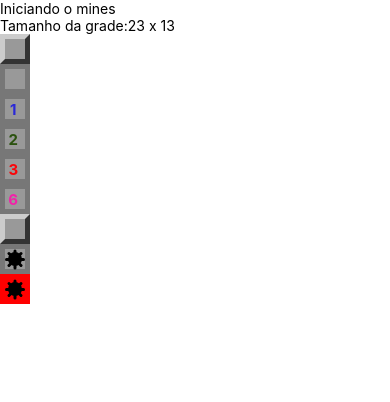
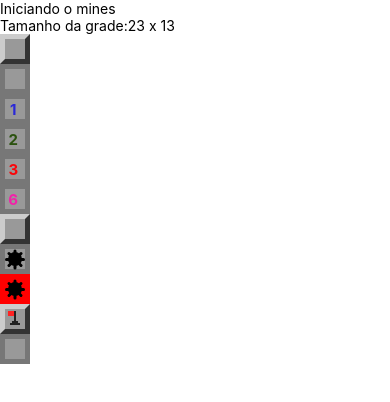
Before and after one commit to GeorgeSalu/React-Native, a React Native app in the folder mines/: screen / in a window 390 px wide. Shown: the top 402 px of the page. Built offline with nearby package versions, Linux system fonts and the light colour scheme.

Commit message:
componente bandeira(flag) #01

```diff
--- a/mines/src/App.js
+++ b/mines/src/App.js
@@ -22,6 +22,8 @@ export default class App extends Component {
         <Field mined />
         <Field mined opened />
         <Field mined opened exploded />
+        <Field flagged />
+        <Field flagged opened/>
       </View>
     )
   }
--- a/mines/src/components/Field.js
+++ b/mines/src/components/Field.js
@@ -2,14 +2,16 @@ import React from 'react'
 import {View, StyleSheet, Text} from 'react-native'
 import params from '../params'
 import Mine from './Mine'
+import Flag from './Flag'
 
 export default props => {
-  const { mined, opened, nearMines, exploded } = props
+  const { mined, opened, nearMines, exploded, flagged } = props
 
   const styleField = [styles.field]
   if (opened) styleField.push(styles.opened)
   if (exploded) styleField.push(styles.exploded)
-  if (styleField.length === 1) styleField.push(styles.regular)
+  if (flagged) styleField.push(styles.flagged)
+  if (!opened && !exploded) styleField.push(styles.regular)
 
   let color = null
   if(nearMines > 0) {
@@ -26,6 +28,7 @@ export default props => {
           {nearMines} </Text> : false
       }
       {mined && opened ? <Mine /> : false}
+      {flagged && !opened ?<Flag /> : false}
     </View>
   )
 }
```
